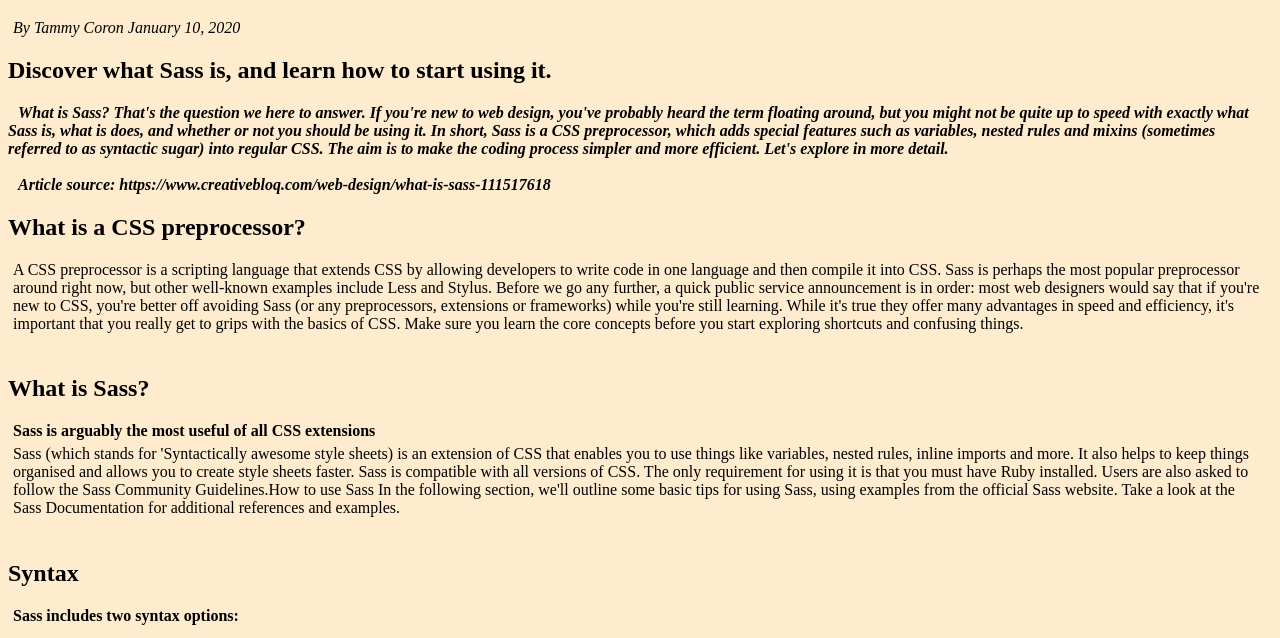
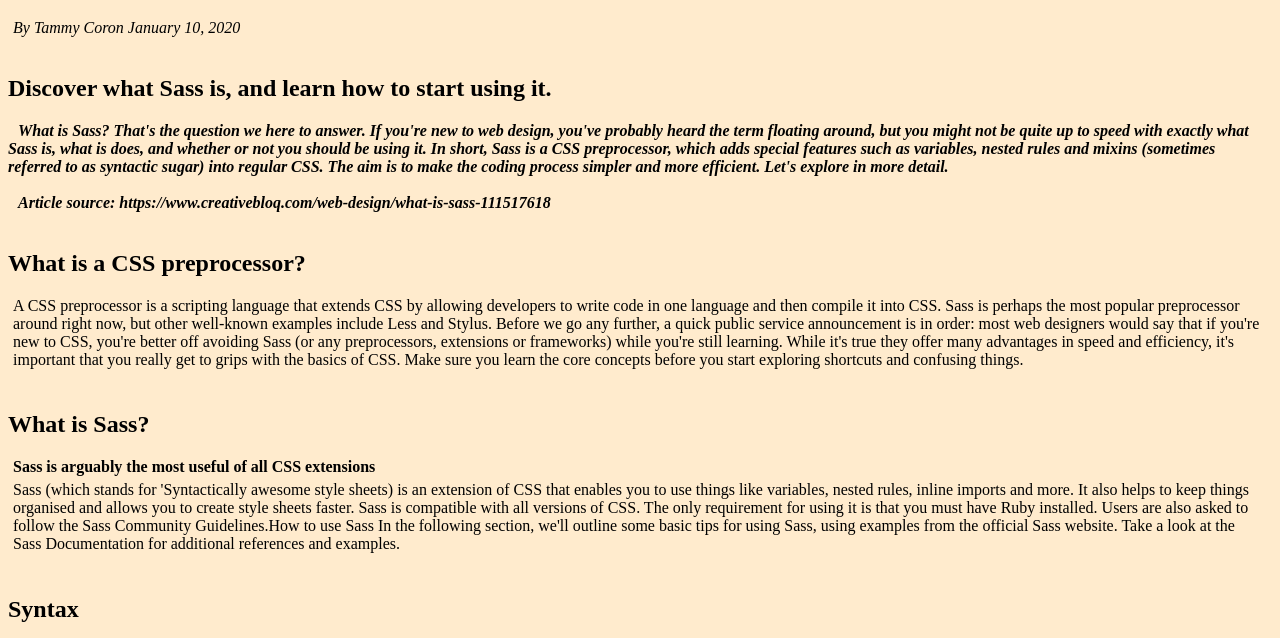
Before and after one commit to awirbel327/WADT_html_workshop, a plain HTML site: page lecture4_wadt_classwork_doc.html in a window 1280 px wide. Shown: the part 87-725 px from the top of the page. Drawn offline with Linux system fonts and the light colour scheme.

Commit message:
Update lecture4_wadt_classwork_doc.html

```diff
--- a/lecture4_wadt_classwork_doc.html
+++ b/lecture4_wadt_classwork_doc.html
@@ -1,16 +1,16 @@
- <!DOCTYPE html>
+<!DOCTYPE html>
 <html lang="en">
 <head>
     <meta charset="UTF-8">
     <meta http-equiv="X-UA-Compatible" content="IE=edge">
-   <link rel="stylesheet" href="lecture4.css">
+     <link rel="stylesheet" href="lecture4.css">
     <meta name="viewport" content="width=device-width, initial-scale=1.0">
     <title>WADT Lecture 4</title>
 </head>
 <body>
     <I>Disclaimer: this is TSI University task for HTML, CSS and SASS workshop, not for publishing anywhere on the media. Please include this disclaimer</I>
     <h1>What is Sass? Your guide to this top CSS preprocessor</h1>
-    <I>By Tammy Coron January 10, 2020</I><br>
+    <I>By Tammy Coron January 10, 2020</I><br><br>
     <h2>Discover what Sass is, and learn how to start using it.</h2>
     <B><I>
         What is Sass? That's the question we here to answer. If you're new to web design, you've probably heard the term floating
@@ -19,7 +19,7 @@
         referred to as syntactic sugar) into regular CSS. The aim is to make the coding process simpler and more efficient. Let's
         explore in more detail.
     </I></B><br><br>
-    <B><I>Article source: https://www.creativebloq.com/web-design/what-is-sass-111517618</I></B> <br>
+    <B><I>Article source: https://www.creativebloq.com/web-design/what-is-sass-111517618</I></B> <br><br>
 
     <h2>What is a CSS preprocessor?</h2>
     <p>
```
